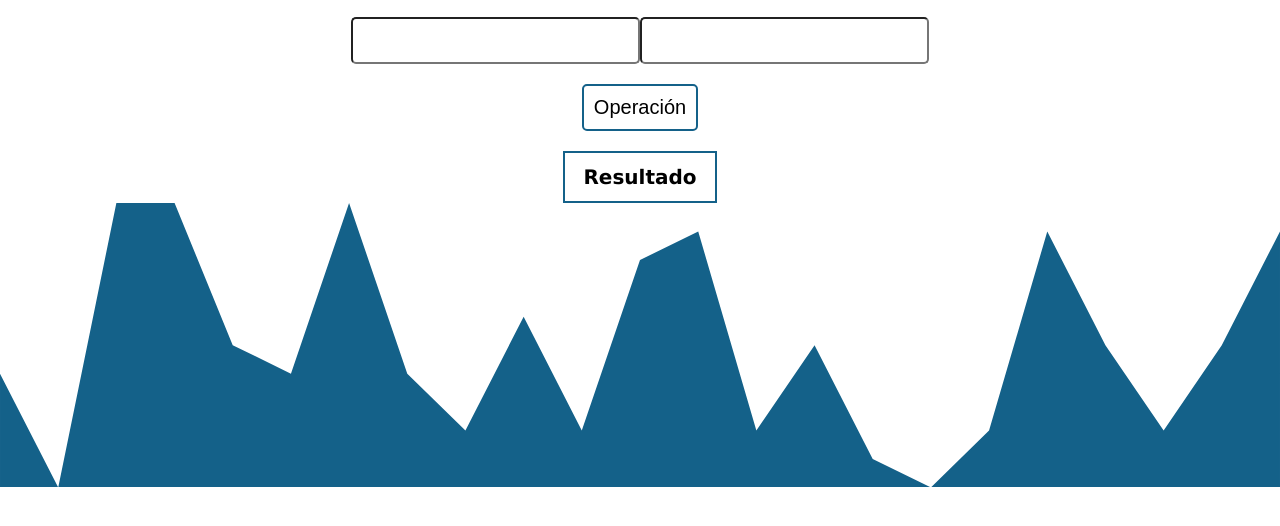
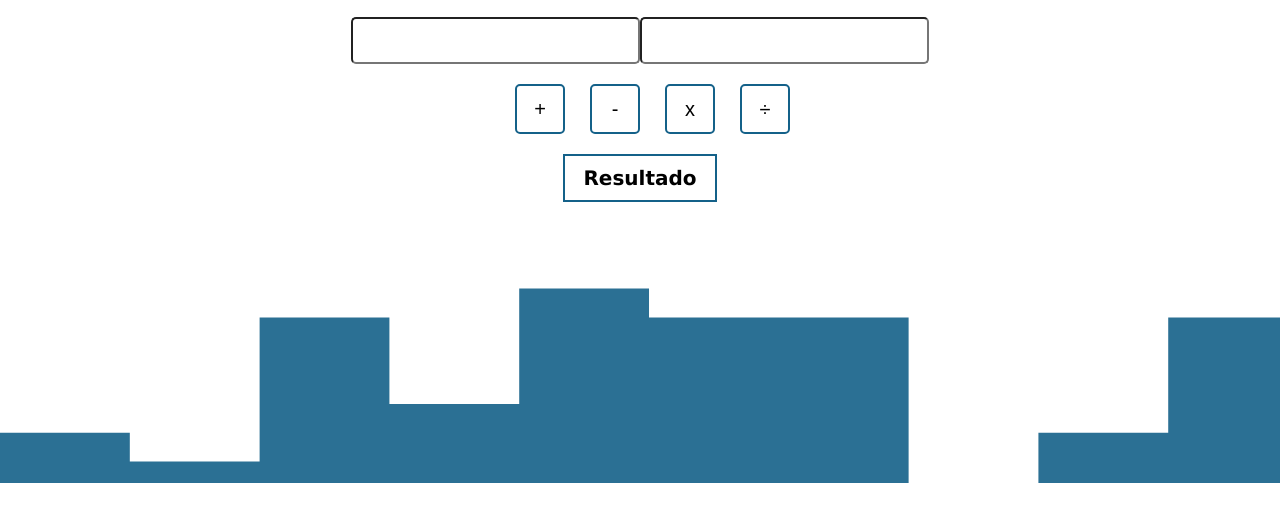
Before and after one commit to Juan-CamiloF/Proyecto-4, a plain HTML site: page index.html in a window 1280 px wide. Shown: the part 206-732 px from the top of the page. Drawn offline with Linux system fonts and the light colour scheme.

Commit message:
Actualización

```diff
--- a/assets/css/styles.css
+++ b/assets/css/styles.css
@@ -1,7 +1,7 @@
 *{
     padding: 0;
     margin: 0;
-    box-sizing:border-box ;
+    box-sizing:border-box;
 
 }
 
@@ -13,7 +13,7 @@ section{
     margin: auto;
     justify-content: center;
     font-family: 'Lucida Sans', 'Lucida Sans Regular', 'Lucida Grande', 'Lucida Sans Unicode', Geneva, Verdana, sans-serif;
-    }
+}
 
 h1{
     font-size: 80px;
@@ -36,15 +36,18 @@ input{
 
 }
 .boton{
-    display: grid;
+    display: flex;
     justify-content: center;
     padding-bottom:20px ;
 }
 button{
-    padding: 10px;
+    width: 50px;
+    height: 50px;
     border-radius: 5px;
     background:none;
-    border: #146189 solid 2px
+    border: #146189 solid 2px;
+    margin-left: 25px;
+
 }
 button:hover{
     background-color: #146189;
@@ -54,10 +57,13 @@ button:hover{
     border: 2px solid #146189;
     display: grid;
     justify-items: center;
-    padding: 12px 0;
+    padding: 10px 0;
     width: 25%;
     margin: 0 auto;
 }
 h2,div,input,button{
     font-size: 20px;
 }
+footer svg{
+    height: 100%;
+}
--- a/assets/scripts/scrip.js
+++ b/assets/scripts/scrip.js
@@ -1,28 +1,23 @@
-
-
-let op=document.getElementById('op')
-
-op.addEventListener('click',()=>{
-    let n1=parseInt(document.getElementById('n1').value,10);
-    let n2=parseInt(document.getElementById('n2').value,10);
-    let resul=document.getElementById('resul')
-
-    let operacion=prompt("Dime el simbolo de la operación [+ , - , * , / ]")
-    switch(operacion){
-        case "+":
+let resul = document.getElementById('resul')
+function operacion(op){
+    let n1=parseInt(document.getElementById('n1').value)
+    let n2=parseInt(document.getElementById('n2').value)
+    console.log(resul)
+    switch(op){
+        case "suma":
             resul.innerText=n1+n2;
             break;
-        case "-":
+        case "resta":
             resul.innerText=n1-n2;
             break;
-        case "*":
+        case "multi":
             resul.innerText=n1*n2;
             break;
-        case "/":
+        case "divi":
             resul.innerText=n1/n2;
             break;
         default:
             resul.innerText="No resuelto"
             alert("No tengo tu operación debiste usar un simbolo diferente")
     }
-})
+}
--- a/index.html
+++ b/index.html
@@ -18,13 +18,18 @@
             <input type="number" name="n2" id="n2">
         </div>
         <div class="boton">
-            <button id="op">Operación</button>
+            <button onclick="operacion('suma')">+</button>
+            <button onclick="operacion('resta')">-</button>
+            <button onclick="operacion('multi')">x</button>
+            <button onclick="operacion('divi')">÷</button>
         </div>
-        <div id="resul">
-            <h2>Resultado</h2>
+        <div>
+            <h2 id="resul">Resultado</h2>
         </div>
+
     </section>
-    <svg xmlns="http://www.w3.org/2000/svg" viewBox="0 0 1440 320"><path fill="#146189" fill-opacity="1" d="M0,192L65.5,320L130.9,0L196.4,0L261.8,160L327.3,192L392.7,0L458.2,192L523.6,256L589.1,128L654.5,256L720,64L785.5,32L850.9,256L916.4,160L981.8,288L1047.3,320L1112.7,256L1178.2,32L1243.6,160L1309.1,256L1374.5,160L1440,32L1440,320L1374.5,320L1309.1,320L1243.6,320L1178.2,320L1112.7,320L1047.3,320L981.8,320L916.4,320L850.9,320L785.5,320L720,320L654.5,320L589.1,320L523.6,320L458.2,320L392.7,320L327.3,320L261.8,320L196.4,320L130.9,320L65.5,320L0,320Z"></path></svg>
+    <svg xmlns="http://www.w3.org/2000/svg" viewBox="0 0 1420 312">
+        <path fill="#146189" fill-opacity="0.9" d="M0,96L0,256L144,256L144,288L288,288L288,128L432,128L432,224L576,224L576,96L720,96L720,128L864,128L864,128L1008,128L1008,320L1152,320L1152,256L1296,256L1296,128L1440,128L1440,320L1296,320L1296,320L1152,320L1152,320L1008,320L1008,320L864,320L864,320L720,320L720,320L576,320L576,320L432,320L432,320L288,320L288,320L144,320L144,320L0,320L0,320Z"></path></svg>
     <script src="assets/scripts/scrip.js"></script>
 </body>
 
```
